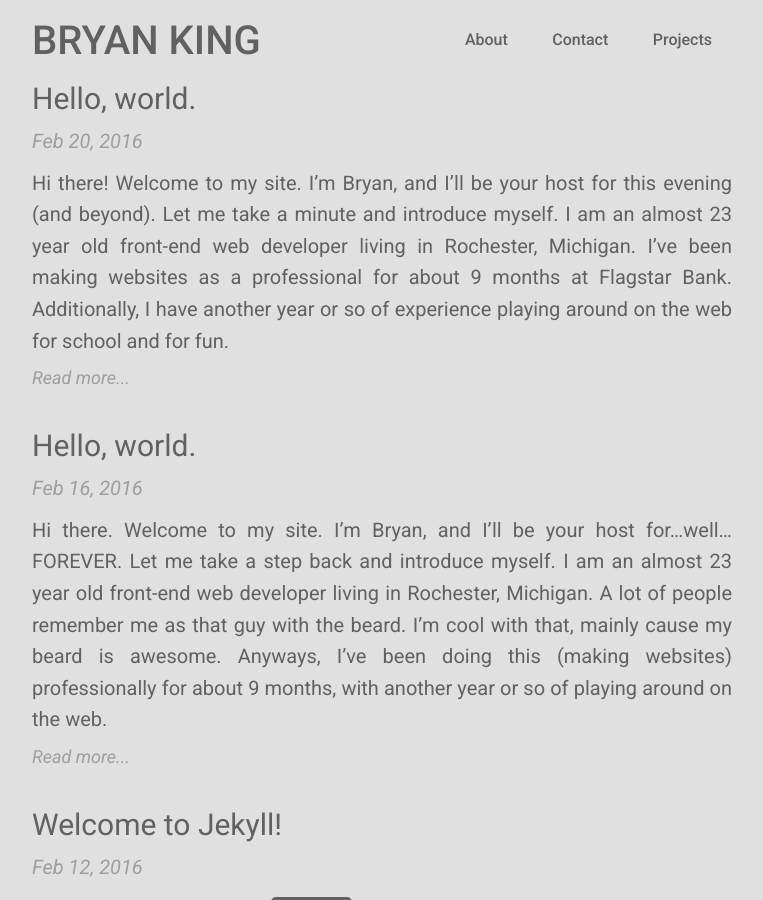
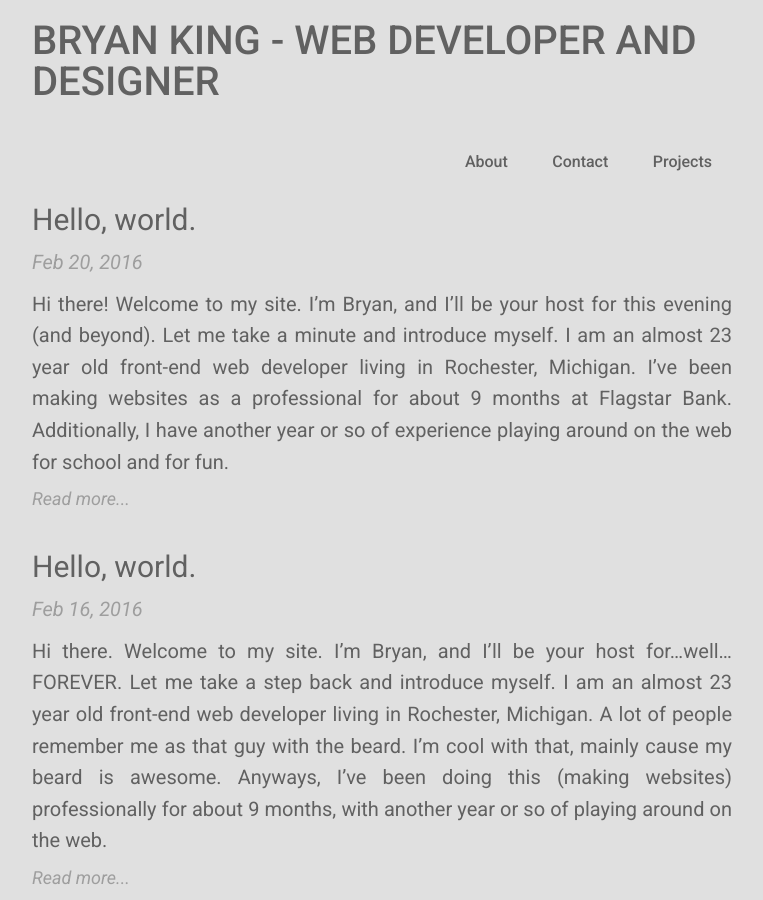
Before and after one commit to boldlybryan/kingbryan.me, a Jekyll site: the page built from index.html, in a window 1280 px wide and 900 px high. Shown: the whole window, without its empty margins (258-1021 px from the left). Built offline with Jekyll 4.4.1, drawn with Linux system fonts in a browser that asks for light colours.

Commit message:
Updated the meta title

```diff
--- a/_config.yml
+++ b/_config.yml
@@ -6,7 +6,7 @@
 # 'jekyll serve'. If you change this file, please restart the server process.
 
 # Site settings
-title: Bryan King
+title: Bryan King - Web developer and designer
 email: bpking15@gmail.com
 description: Bryan King is a web developer and designer living in Rochester, MI.
 baseurl: "" # the subpath of your site, e.g. /blog
```
